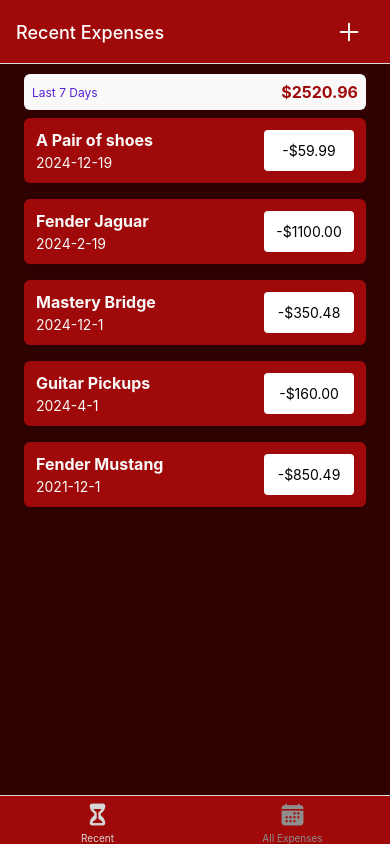
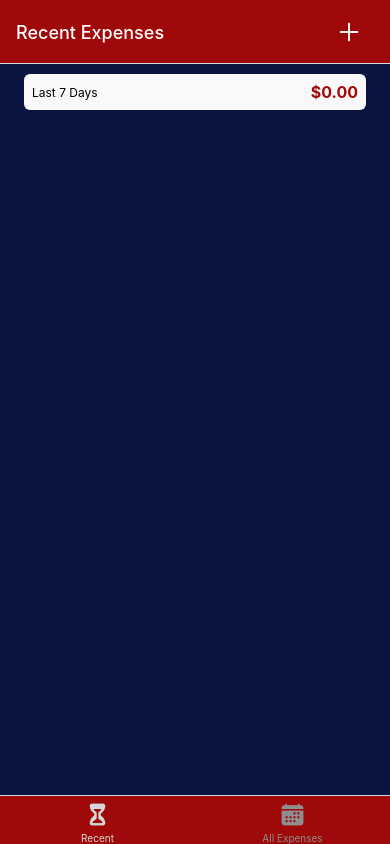
Before and after one commit to caapppaa/Banking_APP, a React Native app: screen /RecentExpenses in a window 390 px wide. Built offline with nearby package versions, Linux system fonts and the light colour scheme.

Commit message:
Added Context.js
Added context functions for updating and changing state of expenses. Also fixed a bug where you couldn't manage an existing expense

```diff
--- a/App.js
+++ b/App.js
@@ -9,12 +9,14 @@
 import AllExpenses from "./screens/AllExpenses";
 import { GlobalStyles } from "./constants/styles";
 import IconButton from "./components/UI/IconButton";
+import ExpensesContextProvider from "./store/expenses-context";
 
 const Stack = createNativeStackNavigator();
 const BottomTabs = createBottomTabNavigator();
 
 function ExpensesOverview() {
   return (
+    <ExpensesContextProvider>
     <BottomTabs.Navigator
       screenOptions={({ navigation }) => ({
         headerStyle: { backgroundColor: GlobalStyles.colors.primary500 },
@@ -50,6 +52,7 @@
         }}
       />
     </BottomTabs.Navigator>
+    </ExpensesContextProvider>
   );
 }
 
--- a/components/ExpensesOutput/ExpenseItem.js
+++ b/components/ExpensesOutput/ExpenseItem.js
@@ -1,22 +1,27 @@
 import { Pressable, View, Text, StyleSheet } from "react-native";
-import { GlobalStyles }  from '../../constants/styles';
+import { GlobalStyles } from "../../constants/styles";
 import { getFormattedDate } from "../../util/date";
 import { useNavigation } from "@react-navigation/native";
 
-function ExpenseItem({id, description, amount, date}) {
-  const navigate = useNavigation();
+function ExpenseItem({ id, description, amount, date }) {
+  const navigation = useNavigation();
 
   function expensePressHandler() {
-    navigate.navigate('ManageExpense'), {
-    expenseId: id
-    }
+    navigation.navigate("ManageExpense", {
+      expenseId: id,
+    });
   }
 
   return (
-    <Pressable style={({pressed}) => pressed && styles.pressed} onPress={expensePressHandler}>
+    <Pressable
+      style={({ pressed }) => pressed && styles.pressed}
+      onPress={expensePressHandler}
+    >
       <View style={styles.expenseItem}>
         <View>
-          <Text style={[styles.textBase, styles.descriptionText]}>{description}</Text>
+          <Text style={[styles.textBase, styles.descriptionText]}>
+            {description}
+          </Text>
           <Text style={styles.textBase}>{getFormattedDate(date)}</Text>
         </View>
         <View style={styles.amountContainer}>
@@ -32,13 +37,13 @@
     padding: 12,
     marginVertical: 8,
     backgroundColor: GlobalStyles.colors.primary500,
-    flexDirection: 'row',
-    justifyContent: 'space-between',
+    flexDirection: "row",
+    justifyContent: "space-between",
     borderRadius: 6,
-    shadowColor: 'black',
+    shadowColor: "black",
     shadowOpacity: 0.25,
-    shadowOffset: {height: 1, width: 2},
-    shadowRadius: 8
+    shadowOffset: { height: 1, width: 2 },
+    shadowRadius: 8,
   },
   textBase: {
     color: GlobalStyles.colors.primary50,
@@ -46,24 +51,24 @@
   descriptionText: {
     fontSize: 16,
     marginBottom: 4,
-    fontWeight: 'bold'
+    fontWeight: "bold",
   },
   amountContainer: {
     paddingHorizontal: 12,
     paddingVertical: 4,
-    backgroundColor: 'white',
-    justifyContent: 'center',
-    alignItems: 'center',
+    backgroundColor: "white",
+    justifyContent: "center",
+    alignItems: "center",
     borderRadius: 4,
-    minWidth: 90
+    minWidth: 90,
   },
   amount: {
     color: GlobalStyles.colors.primary500,
-    fontWeight: 'bold'
+    fontWeight: "bold",
   },
   pressed: {
-    opacity: 0.5
-  }
+    opacity: 0.5,
+  },
 });
 
 export default ExpenseItem;
--- a/components/ExpensesOutput/ExpensesOutput.js
+++ b/components/ExpensesOutput/ExpensesOutput.js
@@ -4,44 +4,11 @@
 import ExpensesList from "./ExpensesList";
 import { GlobalStyles } from "../../constants/styles";
 
-const DUMMY_EXPENSES = [
-    {
-        id: 'e1',
-        description: 'A Pair of shoes',
-        amount: 59.99,
-        date: new Date('2024-12-19')
-    },
-    {
-        id: 'e2',
-        description: 'Fender Jaguar',
-        amount: 1100,
-        date: new Date('2024-02-19')
-    },
-    {
-        id: 'e3',
-        description: 'Mastery Bridge',
-        amount: 350.48,
-        date: new Date('2024-12-01')
-    },
-    {
-        id: 'e4',
-        description: 'Guitar Pickups',
-        amount: 160,
-        date: new Date('2024-04-01')
-    },
-    {
-        id: 'e5',
-        description: 'Fender Mustang',
-        amount: 850.49,
-        date: new Date('2021-12-01')
-    }
-]
-
 function ExpensesOutput({ expenses, expensesPeriod }) {
   return (
   <View style={styles.container}>
-    <ExpensesSummary expenses={DUMMY_EXPENSES} periodName={expensesPeriod} />
-    <ExpensesList expenses={DUMMY_EXPENSES}/>
+    <ExpensesSummary expenses={expenses} periodName={expensesPeriod} />
+    <ExpensesList expenses={expenses}/>
   </View>
   )
 }
--- a/constants/styles.js
+++ b/constants/styles.js
@@ -1,12 +1,12 @@
 export const GlobalStyles = {
     colors: {
       primary50: '#f9f9f9',
-      primary100: '#290f67',
-      primary200: '#a281f0',
-      primary400: '#5721d4',
+      primary100: '#f5f1ff',
+      primary200: '#ffffff',
+      primary400: '#000000',
       primary500: '#9f0909',
-      primary700: '#300202',
-      primary800: '#200364',
+      primary700: '#0b1341',
+      primary800: '#0c052c',
       accent500: '#d7d7d7',
       error50: '#fcc4e4',
       error500: '#9b095c',
--- a/screens/AllExpenses.js
+++ b/screens/AllExpenses.js
@@ -1,7 +1,10 @@
+import { useContext } from 'react';
 import ExpensesOutput from '../components/ExpensesOutput/ExpensesOutput';
+import { ExpensesContext } from '../store/expenses-context';
 
 function AllExpenses() {
-    return <ExpensesOutput expensesPeriod='Total'/>
+    const expensesCtx = useContext(ExpensesContext);
+    return <ExpensesOutput expensesPeriod='Total' expenses={expensesCtx.expenses}/>
 
 }
 
--- a/screens/ManageExpense.js
+++ b/screens/ManageExpense.js
@@ -1,10 +1,14 @@
-import { useLayoutEffect } from "react";
+import { useLayoutEffect, useContext } from "react";
 import { Text, View, StyleSheet } from "react-native";
 import IconButton from "../components/UI/IconButton";
 import { GlobalStyles } from "../constants/styles";
 import Button from "../components/UI/Button";
+import { ExpensesContext } from "../store/expenses-context";
+import ExpensesSummary from "../components/ExpensesOutput/ExpensesSummary";
 
 function ManageExpense({ route, navigation }) {
+    const expensesCtx = useContext(ExpensesContext);
+
     const editedExpenseId = route.params?.expenseId;
     const isEditing = !!editedExpenseId;
 
@@ -14,14 +18,31 @@
     });
   }, [navigation, isEditing]);
 
-  function deleteExpenseHandler() {}
-  function cancelHandler() {}
-  function confirmHandler() {}
+  function deleteExpenseHandler() {
+    expensesCtx.deleteExpense(editedExpenseId);
+    navigation.goBack();
+  }
+  function cancelHandler() {
+    navigation.goBack();
+  }
+  function confirmHandler() {
+    if (isEditing) {
+      expensesCtx.updateExpense(
+        editedExpenseId, {description: 'TestUpdate', amount: 23.99, date: new Date('2024-05-19')});
+    } else {
+      expensesCtx.addExpense({description: 'Test', amount: 19.99, date: new Date('2022-05-19')});
+    }
+    navigation.goBack();
+  }
   return (
     <View style={styles.container}>
-        <View>
-            <Button mode='flat' onPress={cancelHandler}>Cancel</Button>
-            <Button onPress={confirmHandler}>{isEditing ? 'Update' : 'Add'}</Button>
+      <View style={styles.buttons}>
+        <Button mode="flat" onPress={cancelHandler} style={styles.buttonStyle}>
+          Cancel
+        </Button>
+        <Button onPress={confirmHandler} style={styles.buttonStyle}>
+          {isEditing ? "Update" : "Add"}
+        </Button>
       </View>
 
       <View style={styles.deleteContainer}>
@@ -40,17 +61,26 @@
 
 const styles = StyleSheet.create({
   container: {
-        fled: 1,
+    flex: 1,
     padding: 24,
-        backgroundColor: GlobalStyles.colors.primary800
+    backgroundColor: GlobalStyles.colors.primary800,
   },
   deleteContainer: {
     marginTop: 16,
     paddingTop: 8,
     borderTopWidth: 2,
     borderTopColor: GlobalStyles.colors.primary200,
-        alignItems: 'center',
-    }
-})
+    alignItems: "center",
+  },
+  buttons: {
+    flexDirection: "row",
+    justifyContent: "center",
+    alignItems: "center",
+  },
+  buttonStyle: {
+    minWidth: 120,
+    marginHorizontal: 8,
+  },
+});
 
 export default ManageExpense;
--- a/screens/RecentExpenses.js
+++ b/screens/RecentExpenses.js
@@ -1,7 +1,19 @@
+import { useContext } from 'react';
 import ExpensesOutput from '../components/ExpensesOutput/ExpensesOutput';
+import { ExpensesContext } from '../store/expenses-context';
+import { getDateMinusDays } from '../util/date';
 
 function RecentExpenses() {
-    return <ExpensesOutput expensesPeriod='Last 7 Days'/>
+    const expensesCtx = useContext(ExpensesContext);
+
+    const recentExpenses = expensesCtx.expenses.filter((expense) => {
+        const today = new Date();
+        const date7DaysAgo = getDateMinusDays(today, 7);
+
+        return (expense.date >= date7DaysAgo) && (expense.date <= today);
+    });
+
+    return <ExpensesOutput expensesPeriod='Last 7 Days' expenses={recentExpenses}/>
 }
 
 export default RecentExpenses;
--- /dev/null
+++ b/store/expenses-context.js
@@ -0,0 +1,93 @@
+import { createContext, useReducer } from "react";
+
+const DUMMY_EXPENSES = [
+  {
+    id: "e1",
+    description: "A Pair of shoes",
+    amount: 59.99,
+    date: new Date("2024-12-19"),
+  },
+  {
+    id: "e2",
+    description: "Fender Jaguar",
+    amount: 1100,
+    date: new Date("2024-02-19"),
+  },
+  {
+    id: "e3",
+    description: "Mastery Bridge",
+    amount: 350.48,
+    date: new Date("2024-12-01"),
+  },
+  {
+    id: "e4",
+    description: "Guitar Pickups",
+    amount: 160,
+    date: new Date("2024-04-21"),
+  },
+  {
+    id: "e5",
+    description: "Fender Mustang",
+    amount: 850.49,
+    date: new Date("2021-12-01"),
+  },
+];
+
+export const ExpensesContext = createContext({
+  expenses: [],
+  addExpense: ({ description, amount, date }) => {},
+  deleteExpense: (id) => {},
+  updateExpense: (id, { description, amount, date }) => {},
+});
+
+function expensesReducer(state, action) {
+    switch (action.type) {
+      case 'ADD':
+        const id = new Date().toString() + Math.random().toString();
+        return [{ ...action.payload, id: id }, ...state];
+      case 'UPDATE':
+        const updatableExpenseIndex = state.findIndex(
+          (expense) => expense.id === action.payload.id
+        );
+        const updatableExpense = state[updatableExpenseIndex];
+        const updatedItem = { ...updatableExpense, ...action.payload.data };
+        const updatedExpenses = [...state];
+        updatedExpenses[updatableExpenseIndex] = updatedItem;
+        return updatedExpenses;
+      case 'DELETE':
+        return state.filter((expense) => expense.id !== action.payload);
+      default:
+        return state;
+    }
+  }
+
+  function ExpensesContextProvider({ children }) {
+    const [expensesState, dispatch] = useReducer(expensesReducer, DUMMY_EXPENSES);
+
+    function addExpense(expenseData) {
+      dispatch({ type: 'ADD', payload: expenseData });
+    }
+
+    function deleteExpense(id) {
+      dispatch({ type: 'DELETE', payload: id });
+    }
+
+    function updateExpense(id, expenseData) {
+      dispatch({ type: 'UPDATE', payload: { id: id, data: expenseData } });
+    }
+
+    const value = {
+      expenses: expensesState,
+      addExpense: addExpense,
+      deleteExpense: deleteExpense,
+      updateExpense: updateExpense,
+    };
+
+    return (
+      <ExpensesContext.Provider value={value}>
+        {children}
+      </ExpensesContext.Provider>
+    );
+  }
+
+  export default ExpensesContextProvider;
--- a/util/date.js
+++ b/util/date.js
@@ -1,3 +1,8 @@
 export function getFormattedDate(date) {
   return `${date.getFullYear()}-${date.getMonth() + 1}-${date.getDate()}`;
 }
+
+
+export function getDateMinusDays(date, days) {
+  return new Date(date.getFullYear(), date.getMonth(), date.getDate() - days)
+}
```
Also changed, not shown: components/ExpensesOutput/ExpensesList.js (+9 -5 lines). Lines whose indentation alone changed are shown as unchanged.
